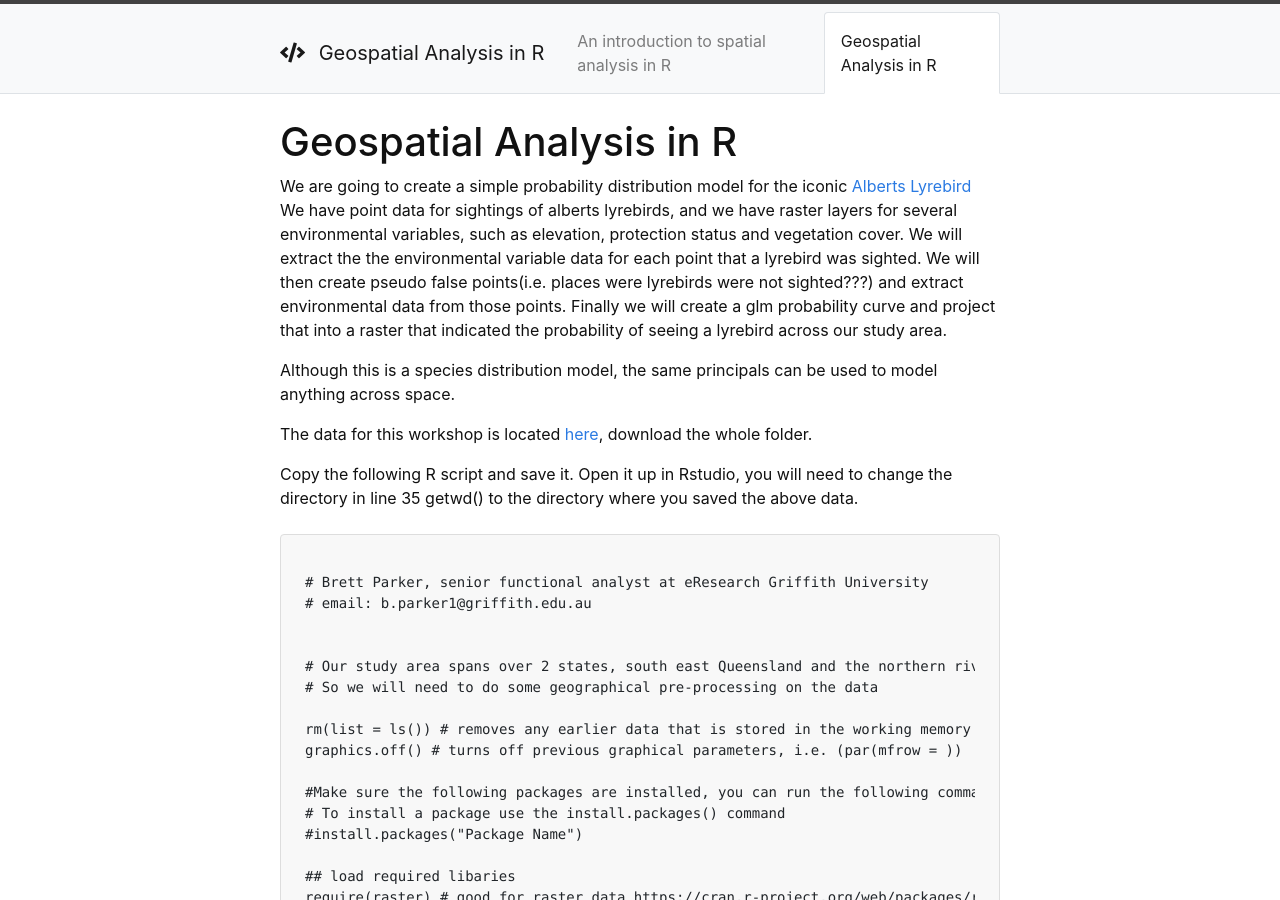
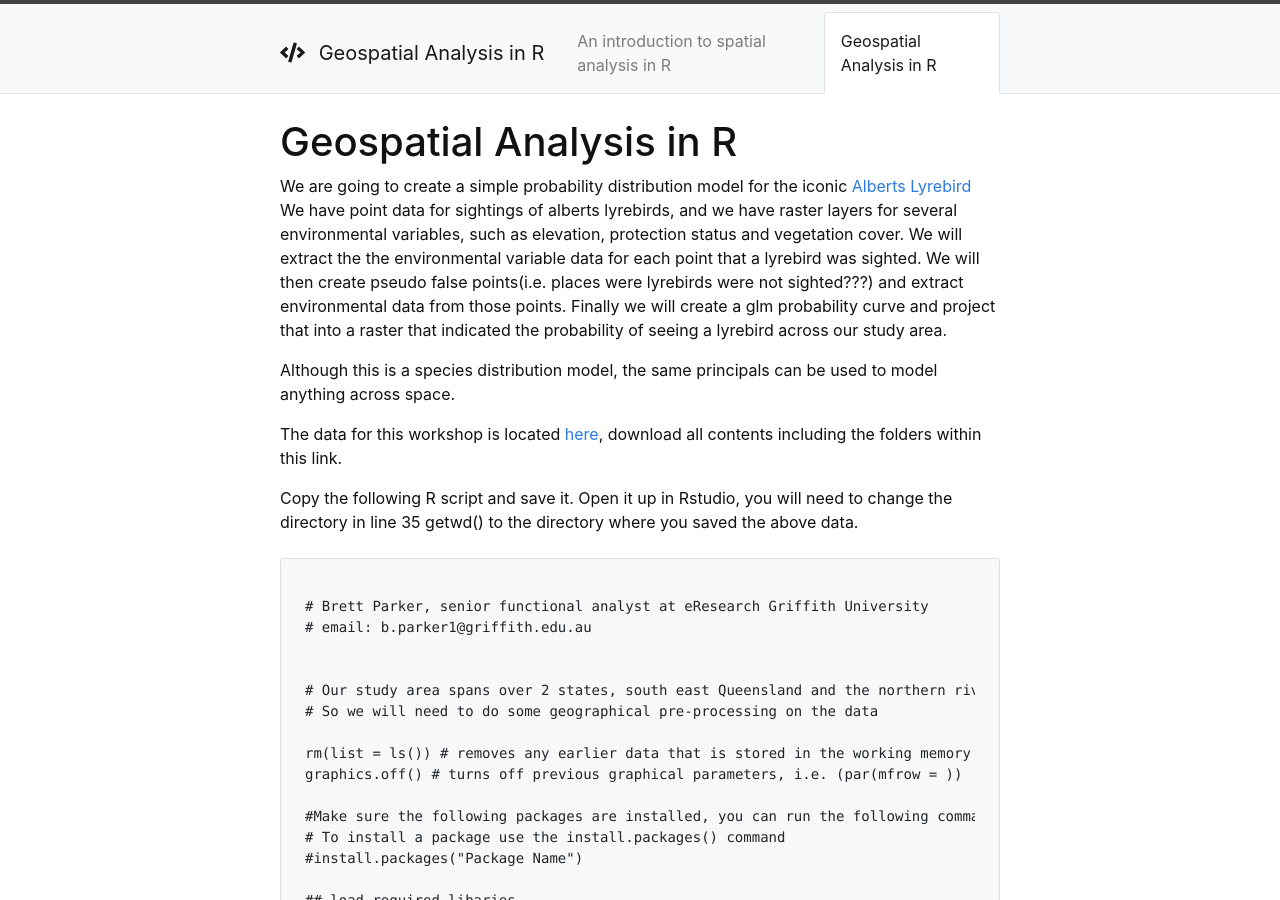
Before and after one commit to gu-eresearch/RgeospatialWorkshop, a Jekyll site: the page built from content/1-intro.md, in a window 1280 px wide and 900 px high. Built offline with Jekyll 4.4.1, drawn with Linux system fonts in a browser that asks for light colours.

Commit message:
download link for datset

```diff
--- a/content/1-intro.md
+++ b/content/1-intro.md
@@ -11,7 +11,7 @@ Finally we will create a glm probability curve and project that into a raster th
 
 Although this is a species distribution model, the same principals can be used to model anything across space.
 
-The data for this workshop is located <a href='data' download="dataset">here</a>, download the whole folder.
+The data for this workshop is located <a href='./data' target='_blank'>here</a>, download all contents including the folders within this link.
 
 Copy the following R script and save it. Open it up in Rstudio, you will need to change the directory in line 35 getwd() to the directory where you saved the above data.
 
```
